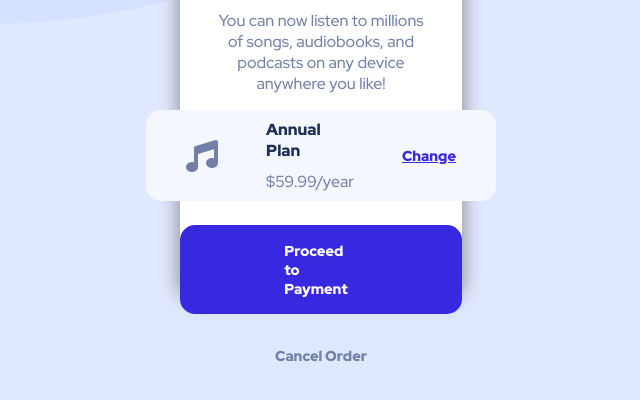
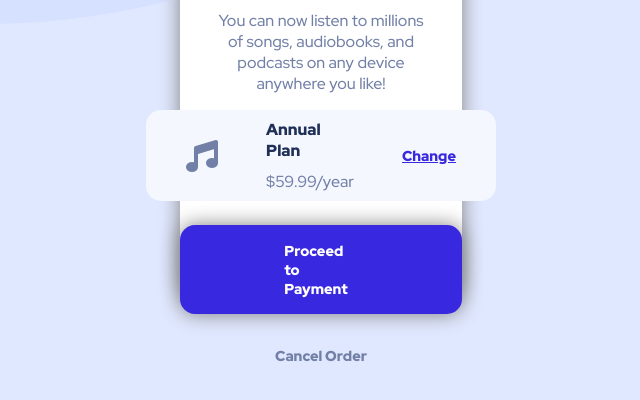
Before and after one commit to MyFrontEndJourney/NEWTEST, a plain HTML site: page index.html in a window 1280 px wide. Shown: the part 364-764 px from the top of the page, without its empty margins (319-959 px from the left). Drawn offline with Linux system fonts and the light colour scheme.

Commit message:
done again

```diff
--- a/style.css
+++ b/style.css
@@ -31,7 +31,7 @@ body {
   width: 22vw;
   border-radius: 15px;
   background-color: white;
-  box-shadow: 0px 2px 20px grey;
+  box-shadow: 0px 0px 20px grey;
 }
 
 img {
@@ -118,6 +118,7 @@ i {
   padding: 1rem 6.5rem;
   margin-top: 1.5rem;
   font-weight: 900;
+  box-shadow: 0px 0px 20px grey;
   transition: background-color 130ms linear;
 }
 
```
